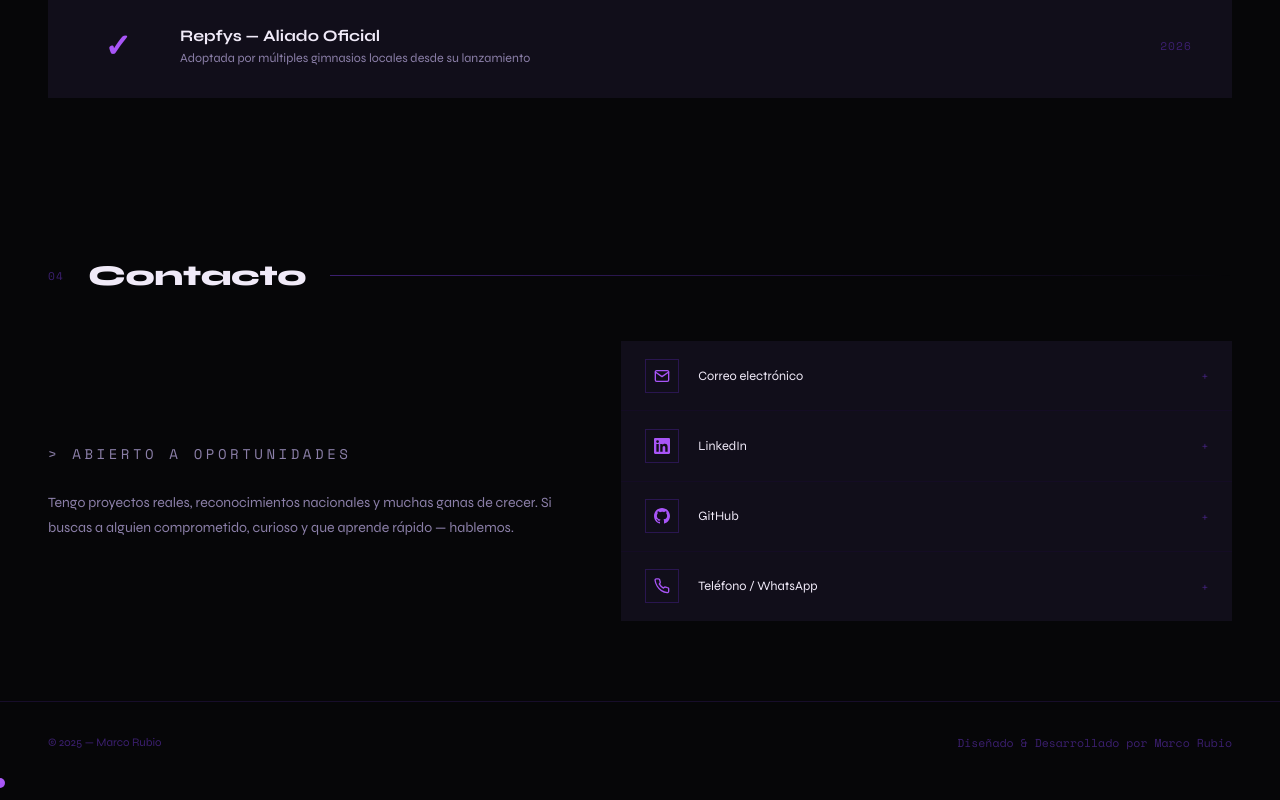
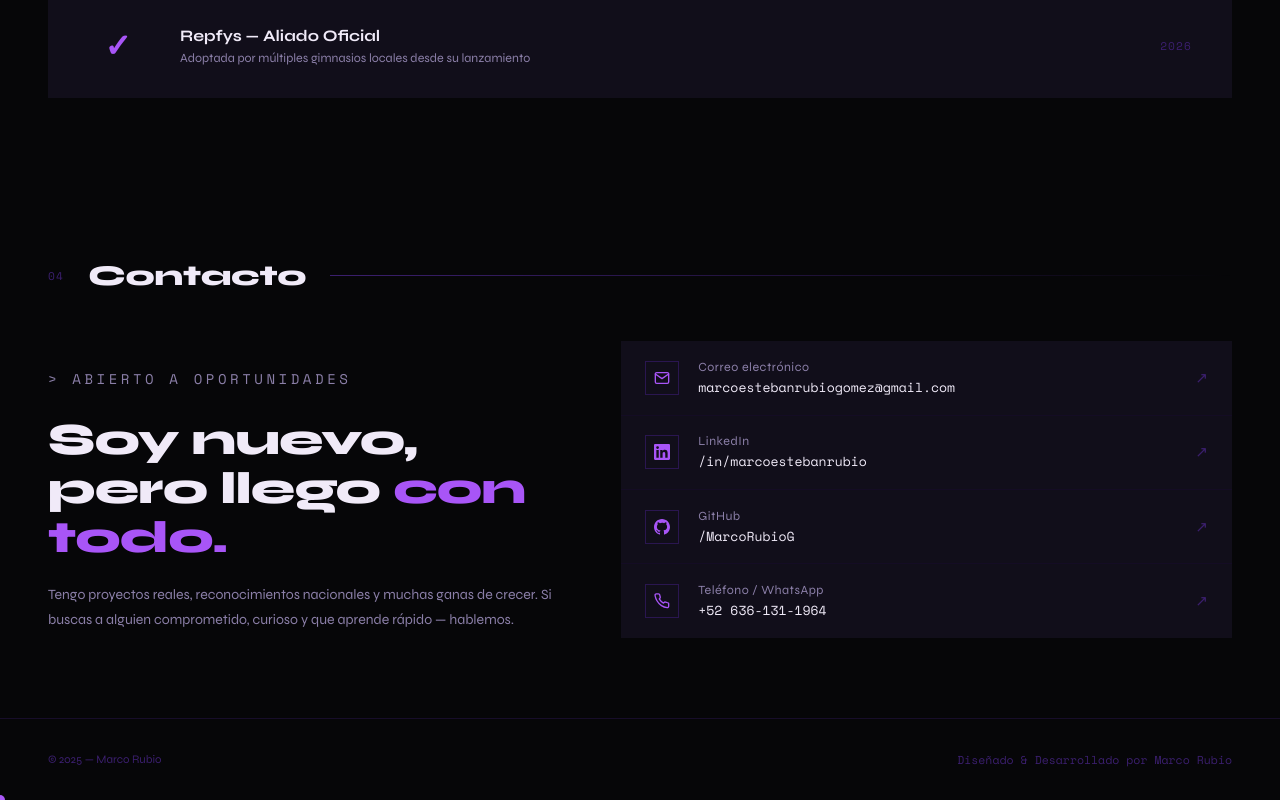
Before and after one commit to MarcoRubioG/MarcoRubioG.github.io, a plain HTML site: page index.html in a window 1280 px wide. Shown: the part 2706-3506 px from the top of the page. Drawn offline with nearby package versions, Linux system fonts and the light colour scheme.

Commit message:
Actualizacion2

```diff
--- a/index.html
+++ b/index.html
@@ -194,61 +194,62 @@
     <div class="contact-wrap">
       <div class="contact-text">
         <p class="hero-tag" style="animation:none;opacity:1;">Abierto a oportunidades</p>
+        <h2>Soy nuevo,<br>pero llego <span>con todo.</span></h2>
         <p>Tengo proyectos reales, reconocimientos nacionales y muchas ganas de crecer. Si buscas a alguien comprometido, curioso y que aprende rápido — hablemos.</p>
       </div>
       <div class="contact-links">
 
-        <div class="contact-link" onclick="toggleInfo(this)">
+        <a class="contact-link" href="mailto:marcoestebanrubiogomez@gmail.com">
           <div class="link-icon">
             <svg width="16" height="16" viewBox="0 0 24 24" fill="none" stroke="currentColor" stroke-width="2" stroke-linecap="round" stroke-linejoin="round">
               <path d="M4 4h16c1.1 0 2 .9 2 2v12c0 1.1-.9 2-2 2H4c-1.1 0-2-.9-2-2V6c0-1.1.9-2 2-2z"/><polyline points="22,6 12,13 2,6"/>
             </svg>
           </div>
-          <span class="link-label">Correo electrónico</span>
-          <span class="link-arrow">+</span>
-          <div class="link-reveal">
-            <a href="mailto:marcoestebanrubiogomez@gmail.com" onclick="event.stopPropagation()">marcoestebanrubiogomez@gmail.com</a>
+          <div class="link-text">
+            <span class="link-label">Correo electrónico</span>
+            <span class="link-value">marcoestebanrubiogomez@gmail.com</span>
           </div>
-        </div>
+          <span class="link-arrow">↗</span>
+        </a>
 
-        <div class="contact-link" onclick="toggleInfo(this)">
+        <a class="contact-link" href="https://www.linkedin.com/in/marcoestebanrubio" target="_blank" rel="noopener">
           <div class="link-icon">
             <svg width="16" height="16" viewBox="0 0 24 24" fill="currentColor">
               <path d="M20.447 20.452h-3.554v-5.569c0-1.328-.027-3.037-1.852-3.037-1.853 0-2.136 1.445-2.136 2.939v5.667H9.351V9h3.414v1.561h.046c.477-.9 1.637-1.85 3.37-1.85 3.601 0 4.267 2.37 4.267 5.455v6.286zM5.337 7.433a2.062 2.062 0 0 1-2.063-2.065 2.064 2.064 0 1 1 2.063 2.065zm1.782 13.019H3.555V9h3.564v11.452zM22.225 0H1.771C.792 0 0 .774 0 1.729v20.542C0 23.227.792 24 1.771 24h20.451C23.2 24 24 23.227 24 22.271V1.729C24 .774 23.2 0 22.222 0h.003z"/>
             </svg>
           </div>
-          <span class="link-label">LinkedIn</span>
-          <span class="link-arrow">+</span>
-          <div class="link-reveal">
-            <a href="https://www.linkedin.com/in/marcoestebanrubio" target="_blank" onclick="event.stopPropagation()">Ver perfil →</a>
+          <div class="link-text">
+            <span class="link-label">LinkedIn</span>
+            <span class="link-value">/in/marcoestebanrubio</span>
           </div>
-        </div>
+          <span class="link-arrow">↗</span>
+        </a>
 
-        <div class="contact-link" onclick="toggleInfo(this)">
+        <a class="contact-link" href="https://github.com/MarcoRubioG" target="_blank" rel="noopener">
           <div class="link-icon">
             <svg width="16" height="16" viewBox="0 0 24 24" fill="currentColor">
               <path d="M12 0C5.374 0 0 5.373 0 12c0 5.302 3.438 9.8 8.207 11.387.599.111.793-.261.793-.577v-2.234c-3.338.726-4.033-1.416-4.033-1.416-.546-1.387-1.333-1.756-1.333-1.756-1.089-.745.083-.729.083-.729 1.205.084 1.839 1.237 1.839 1.237 1.07 1.834 2.807 1.304 3.492.997.107-.775.418-1.305.762-1.604-2.665-.305-5.467-1.334-5.467-5.931 0-1.311.469-2.381 1.236-3.221-.124-.303-.535-1.524.117-3.176 0 0 1.008-.322 3.301 1.23A11.509 11.509 0 0 1 12 5.803c1.02.005 2.047.138 3.006.404 2.291-1.552 3.297-1.23 3.297-1.23.653 1.653.242 2.874.118 3.176.77.84 1.235 1.911 1.235 3.221 0 4.609-2.807 5.624-5.479 5.921.43.372.823 1.102.823 2.222v3.293c0 .319.192.694.801.576C20.566 21.797 24 17.3 24 12c0-6.627-5.373-12-12-12z"/>
             </svg>
           </div>
-          <span class="link-label">GitHub</span>
-          <span class="link-arrow">+</span>
-          <div class="link-reveal">
-            <a href="https://github.com/MarcoRubioG" target="_blank" onclick="event.stopPropagation()">Ver repositorios →</a>
+          <div class="link-text">
+            <span class="link-label">GitHub</span>
+            <span class="link-value">/MarcoRubioG</span>
           </div>
-        </div>
+          <span class="link-arrow">↗</span>
+        </a>
 
-        <div class="contact-link" onclick="toggleInfo(this)">
+        <a class="contact-link" href="https://wa.me/526361311964" target="_blank" rel="noopener">
           <div class="link-icon">
             <svg width="16" height="16" viewBox="0 0 24 24" fill="none" stroke="currentColor" stroke-width="2" stroke-linecap="round" stroke-linejoin="round">
               <path d="M22 16.92v3a2 2 0 0 1-2.18 2 19.79 19.79 0 0 1-8.63-3.07A19.5 19.5 0 0 1 4.69 12 19.79 19.79 0 0 1 1.61 3.4 2 2 0 0 1 3.6 1.22h3a2 2 0 0 1 2 1.72c.127.96.361 1.903.7 2.81a2 2 0 0 1-.45 2.11L7.91 8.82a16 16 0 0 0 6.29 6.29l.971-.971a2 2 0 0 1 2.11-.45c.907.339 1.85.573 2.81.7A2 2 0 0 1 22 16.92z"/>
             </svg>
           </div>
-          <span class="link-label">Teléfono / WhatsApp</span>
-          <span class="link-arrow">+</span>
-          <div class="link-reveal">
-            <a href="https://wa.me/526361311964" target="_blank" onclick="event.stopPropagation()">+52 636-131-1964 →</a>
+          <div class="link-text">
+            <span class="link-label">Teléfono / WhatsApp</span>
+            <span class="link-value">+52 636-131-1964</span>
           </div>
-        </div>
+          <span class="link-arrow">↗</span>
+        </a>
 
       </div>
     </div>
--- a/main.js
+++ b/main.js
@@ -1,4 +1,6 @@
-
+/* ═══════════════════════════════════════
+   CURSOR PERSONALIZADO
+═══════════════════════════════════════ */
 const cursor     = document.createElement('div');
 const cursorRing = document.createElement('div');
 cursor.className     = 'cursor';
@@ -15,7 +17,7 @@ document.addEventListener('mousemove', e => {
   cursor.style.top  = my + 'px';
 });
 
-
+// El ring sigue con retraso suave
 function animateRing() {
   rx += (mx - rx) * 0.13;
   ry += (my - ry) * 0.13;
@@ -25,7 +27,7 @@ function animateRing() {
 }
 animateRing();
 
-
+// Escala al hover sobre links y botones
 document.querySelectorAll('a, button, .proj-card, .tech-pill').forEach(el => {
   el.addEventListener('mouseenter', () => {
     cursor.style.transform     = 'translate(-50%, -50%) scale(2)';
@@ -39,7 +41,9 @@ document.querySelectorAll('a, button, .proj-card, .tech-pill').forEach(el => {
   });
 });
 
-
+/* ═══════════════════════════════════════
+   PARTÍCULAS DE FONDO
+═══════════════════════════════════════ */
 const canvas = document.getElementById('bg-canvas');
 const ctx    = canvas.getContext('2d');
 let W, H, particles = [];
@@ -67,7 +71,7 @@ function createParticles() {
 function drawParticles() {
   ctx.clearRect(0, 0, W, H);
 
-
+  // Líneas de conexión
   for (let i = 0; i < particles.length; i++) {
     for (let j = i + 1; j < particles.length; j++) {
       const dx = particles[i].x - particles[j].x;
@@ -84,7 +88,7 @@ function drawParticles() {
     }
   }
 
-
+  // Puntos
   particles.forEach(p => {
     p.x += p.vx;
     p.y += p.vy;
@@ -105,7 +109,9 @@ createParticles();
 drawParticles();
 window.addEventListener('resize', () => { resizeCanvas(); createParticles(); });
 
-
+/* ═══════════════════════════════════════
+   REACCIÓN DE PARTÍCULAS AL MOUSE
+═══════════════════════════════════════ */
 document.addEventListener('mousemove', e => {
   particles.forEach(p => {
     const dx   = e.clientX - p.x;
@@ -119,7 +125,9 @@ document.addEventListener('mousemove', e => {
   });
 });
 
-
+/* ═══════════════════════════════════════
+   CONTADOR ANIMADO DE STATS
+═══════════════════════════════════════ */
 function countUp(el, target, suffix = '') {
   let current  = 0;
   const steps  = 60;
@@ -134,7 +142,7 @@ function countUp(el, target, suffix = '') {
   }, 30);
 }
 
-
+// Dispara cuando el stats-bar entra en pantalla
 const statsObserver = new IntersectionObserver(entries => {
   entries.forEach(entry => {
     if (entry.isIntersecting) {
@@ -151,6 +159,9 @@ const statsObserver = new IntersectionObserver(entries => {
 const statsBar = document.querySelector('.stats-bar');
 if (statsBar) statsObserver.observe(statsBar);
 
+/* ═══════════════════════════════════════
+   BARRAS DE HABILIDADES AL SCROLL
+═══════════════════════════════════════ */
 const skillObserver = new IntersectionObserver(entries => {
   entries.forEach(entry => {
     if (entry.isIntersecting) {
@@ -167,7 +178,9 @@ const skillObserver = new IntersectionObserver(entries => {
 const skillsSection = document.querySelector('#habilidades');
 if (skillsSection) skillObserver.observe(skillsSection);
 
-
+/* ═══════════════════════════════════════
+   ANIMACIÓN REVEAL AL SCROLL
+═══════════════════════════════════════ */
 const revealElements = document.querySelectorAll(
   '.proj-card, .award-card, .stat, .contact-link, .tech-pill, .skill-row'
 );
@@ -187,7 +200,9 @@ const revealObserver = new IntersectionObserver(entries => {
 
 revealElements.forEach(el => revealObserver.observe(el));
 
-
+/* ═══════════════════════════════════════
+   NAV ACTIVO AL HACER SCROLL
+═══════════════════════════════════════ */
 const sections = document.querySelectorAll('section[id]');
 const navLinks = document.querySelectorAll('.nav-links a');
 
@@ -205,6 +220,7 @@ window.addEventListener('scroll', () => {
     }
   });
 
+  // Nav sombra al hacer scroll
   const nav = document.querySelector('nav');
   if (window.scrollY > 50) {
     nav.style.boxShadow = '0 4px 30px rgba(0,0,0,0.5)';
@@ -248,13 +264,6 @@ if (heroName) {
   }, 4000);
 }
 
-/* TOGGLE CONTACTO */
-function toggleInfo(btn) {
-  const card = btn.closest('.contact-link');
-  const isOpen = card.classList.contains('open');
-  document.querySelectorAll('.contact-link').forEach(c => c.classList.remove('open'));
-  if (!isOpen) card.classList.add('open');
-}
 /* ═══════════════════════════════════════
    TÍTULO DE PESTAÑA DINÁMICO
 ═══════════════════════════════════════ */
--- a/style.css
+++ b/style.css
@@ -588,23 +588,38 @@ nav {
   position: relative;
   z-index: 1;
 }
-.link-label {
+.link-text {
   flex: 1;
   position: relative;
   z-index: 1;
-  font-size: 0.8rem;
+  display: flex;
+  flex-direction: column;
+  gap: 0.2rem;
+  min-width: 0;
+}
+.link-label {
+  font-size: 0.78rem;
+  color: var(--gray);
+  letter-spacing: 0.04em;
+}
+.link-value {
+  font-family: var(--font-mono);
+  font-size: 0.82rem;
+  color: var(--white);
   overflow: hidden;
   text-overflow: ellipsis;
   white-space: nowrap;
 }
+.contact-link:hover .link-value { color: var(--purple-glow); }
 .link-arrow {
   color: var(--purple-dim);
-  font-size: 0.85rem;
+  font-size: 0.95rem;
   position: relative;
   z-index: 1;
   transition: transform 0.3s;
+  flex-shrink: 0;
 }
-.contact-link:hover .link-arrow { transform: translateX(4px); }
+.contact-link:hover .link-arrow { transform: translate(3px, -3px); color: var(--purple-light); }
 
 footer {
   position: relative;
@@ -634,27 +649,7 @@ footer p {
   opacity: 1;
   transform: translateY(0);
 }
-.link-reveal {
-  display: none;
-  position: absolute;
-  bottom: -42px; left: 0; right: 0;
-  background: rgba(124,58,237,0.15);
-  border-top: 1px solid var(--purple-border);
-  padding: 0.7rem 1.5rem;
-  font-size: 0.78rem;
-  z-index: 10;
-}
-.link-reveal a {
-  color: var(--purple-glow);
-  text-decoration: none;
-  font-family: var(--font-mono);
-  letter-spacing: 0.05em;
-}
-.link-reveal a:hover { color: var(--white); }
 .contact-link { position: relative; cursor: pointer; }
-.contact-link.open { margin-bottom: 42px; }
-.contact-link.open .link-reveal { display: block; }
-.contact-link.open .link-arrow { transform: rotate(45deg); color: var(--purple-light); }
 
 @media (max-width: 768px) {
   nav { padding: 1rem 1.5rem; }
```
